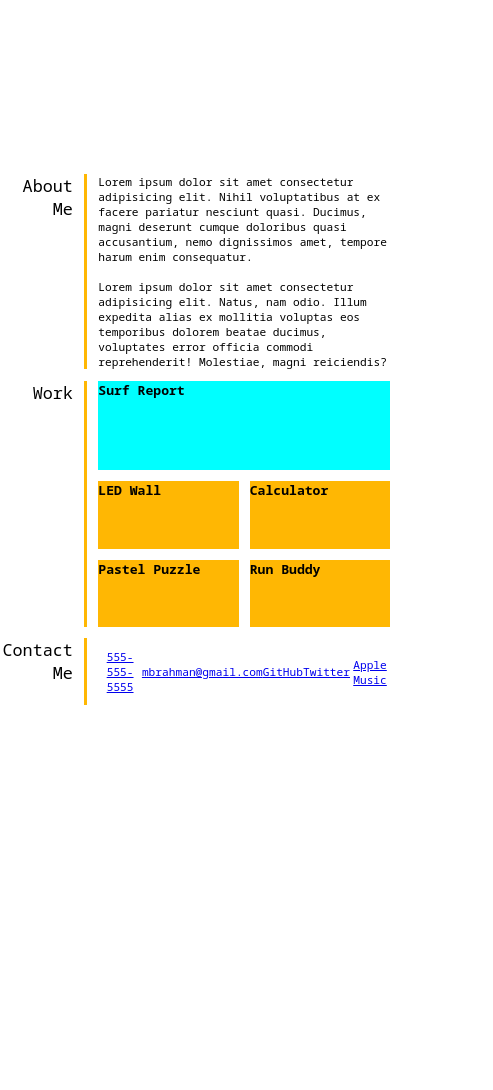
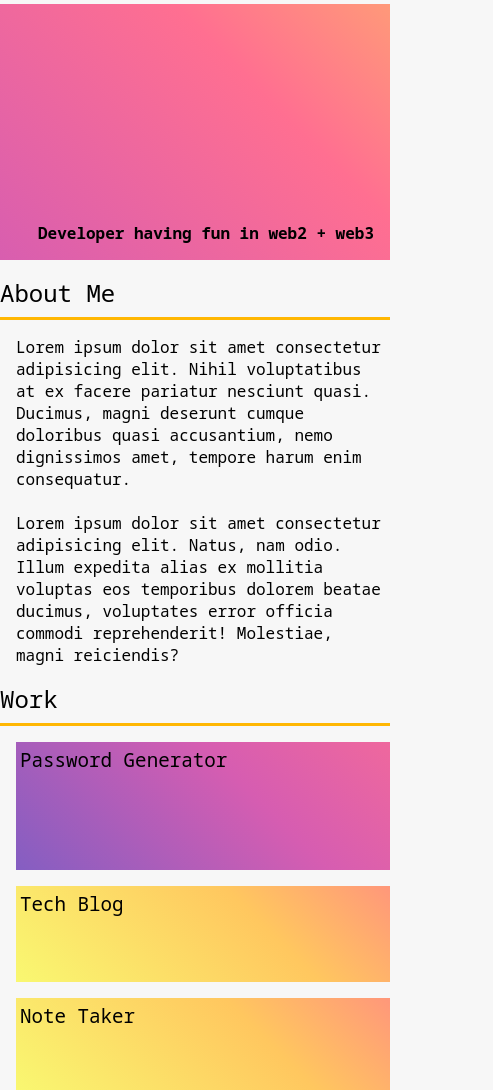
Before and after one commit to mrahma04/professional-portfolio-v2.0, a plain HTML site: page index.html in a window 390 px wide. Shown: the part 109-1199 px from the top of the page, 493 px wide, since content can reach past the window. Before the commit the page ends 844 px from the top, so only its background shows below. Drawn offline with Linux system fonts and the light colour scheme.

Commit message:
added mediaqueries

```diff
--- a/assets/css/stylesheet.css
+++ b/assets/css/stylesheet.css
@@ -1,4 +1,19 @@
-@import url('https://fonts.googleapis.com/css2?family=Noto+Sans+Mono:wght@500&display=swap');
+@import url('https://fonts.googleapis.com/css2?family=Noto+Sans+Mono:wght@400&display=swap');
+
+:root {
+    --gradient-1: linear-gradient(45deg,
+            #845ec2,
+            #d65db1,
+            #ff6f91,
+            #ffc75f,
+            #f9f871);
+    --gradient-2: linear-gradient(45deg,
+            #f9f871,
+            #ffc75f,
+            #ff6f91,
+            #d65db1,
+            #845ec2);
+}
 
 * {
     padding: 0;
@@ -10,18 +25,37 @@
 body {
     font-family: 'Noto Sans Mono', 'sans-serif';
     height: 100vh;
+    background-color: #F7F7F7;
+}
+
+a {
+    text-decoration: none;
+}
+
+button {
+    border: 0;
+    background: none;
+    margin: .25rem 0 0 .25rem;
+    padding: 0;
+    font-size: 1.2rem;
+    font-family: 'Noto Sans Mono';
 }
 
 header {
     display: flex;
     justify-content: space-between;
     align-items: center;
-    background-color: beige;
+    background-color: #F7F7F7;
     min-height: 6rem;
 }
 
 header h1 {
-    background-color: aquamarine;
+    /* background-color: aquamarine; */
+    font-size: 2rem;
+    background-image: var(--gradient-1);
+    background-size: 300%;
+    -webkit-background-clip: text;
+    -webkit-text-fill-color: transparent;
 }
 
 header nav ul {
@@ -44,9 +78,24 @@ header nav ul li a {
     min-height: 16rem;
     justify-content: flex-end;
     align-items: flex-end;
-    background-image: url('./assets/img/ing-pK-8itKo6L4-unsplash.jpeg');
-    background-position: center;
-    background-size: cover;
+    background-image: var(--gradient-1);
+    background-size: 400%;
+    /* alternate keyword will move forware with the colors and then move backward instead of starting over again */
+    animation: hero-animation 20s infinite alternate;
+}
+
+.hero>div {
+    margin: 1rem;
+}
+
+@keyframes hero-animation {
+    0% {
+        background-position: left
+    }
+
+    100% {
+        background-position: right
+    }
 }
 
 .hero-subtitle {
@@ -86,16 +135,36 @@ header nav ul li a {
     /* sets the initial width to 100% of parent container */
     flex-basis: 100%;
     min-height: 8rem;
-    background-color: aqua;
+    background-image: var(--gradient-1);
+    /* zooms in the image into the  */
+    background-size: 300%;
+    background-position: left;
+    transition: background-position 1s;
+    color: #303030;
+    /* button-specific settings */
 }
 
-.item-2 {
+.item-1:hover {
+    background-position: right;
+}
+
+.section-content .item-2 {
     /* flex-grow 1, flex-shrink 0 */
     /* fles-basis is 50% which means starting initial size is 50% of parent minus 1rem for margin */
     /* flex-grow will grow in the direction of the row, right to left */
     flex: 1 0 calc(50% - 1rem);
     min-height: 6rem;
-    background-color: #ffb703;
+    background-image: var(--gradient-2);
+    /* zooms in the image into the div and localizes to certain colors */
+    background-size: 300%;
+    background-position: left;
+    transition: background-position 1s;
+    color: #505050;
+}
+
+.item-2:hover,
+.item-2:focus {
+    background-position: right;
 }
 
 .footer-nav {
@@ -117,6 +186,47 @@ footer nav ul li {
     text-align: center;
 }
 
-@media screen and (max-width: 768px) {
-    html { font-size: 70%;}
+/* apply following settings BELOW 480 px width viewports */
+/* phones */
+@media all and (max-width: 576px) {}
+
+/* tablets */
+@media all and (max-width: 768px) {
+    * {
+        font-size: 100%;
+    }
+
+    h1 {
+        font-size: 1rem;
+    }
+
+    header {
+        flex-direction: column;
+    }
+
+    .section-parent {
+        flex-direction: column;
+        row-gap: 1rem;
+    }
+
+    .section-title {
+        border-bottom: .2rem solid #ffb703;
+        border-right: 0;
+        text-align: left;
+        padding-bottom: .5rem;
+    }
+
+    .section-content {
+        flex-direction: column;
+    }
+
+    .footer-nav ul {
+        display: block;
+    }
 }
+
+/* laptops */
+@media all and (max-width: 992px) {}
+
+/* monitors */
+@media all and (max-width: 1200px) {}
--- a/index.html
+++ b/index.html
@@ -31,37 +31,43 @@
             </nav>
         </header>
         <section class="hero">
+            <div>
+                <h2>Developer having fun in web2 + web3</h2>
+            </div>
         </section>
-        <section class="section-parent">
-            <div class="section-title" id="about-me">About Me</div>
+        <section id="main-section">
+            <section class="section-parent" id="about-me">
+                <div class="section-title">About Me</div>
                 <div class="section-content">
                     <p>
                         Lorem ipsum dolor sit amet consectetur adipisicing elit. Nihil voluptatibus at
-                    ex facere pariatur nesciunt quasi. Ducimus, magni deserunt cumque doloribus quasi accusantium, nemo
+                        ex facere pariatur nesciunt quasi. Ducimus, magni deserunt cumque doloribus quasi accusantium,
+                        nemo
                         dignissimos amet, tempore harum enim consequatur. <br><br>Lorem ipsum dolor sit amet consectetur
-                    adipisicing elit. Natus, nam odio. Illum expedita alias ex mollitia voluptas eos temporibus dolorem
+                        adipisicing elit. Natus, nam odio. Illum expedita alias ex mollitia voluptas eos temporibus
+                        dolorem
                         beatae ducimus, voluptates error officia commodi reprehenderit! Molestiae, magni reiciendis?
                     </p>
                 </div>
             </section>
-        <section class="section-parent">
-            <div class="section-title" id="work">Work</div>
+            <section class="section-parent" id="work">
+                <div class="section-title">Work</div>
                 <div class="section-content">
-                <div class="item-1">
-                    <h3>Surf Report</h3>
-                </div>
-                <div class="item-2">
-                    <h3>LED Wall</h3>
-                </div>
-                <div class="item-2">
-                    <h3>Calculator</h3>
-                </div>
-                <div class="item-2">
-                    <h3>Pastel Puzzle</h3>
-                </div>
-                <div class="item-2">
-                    <h3>Run Buddy</h3>
-                </div>
+                    <a href="https://github.com/mrahma04/password-generator-v2.0" class="item-1">
+                        <button>Password Generator</button>
+                    </a>
+                    <a href="https://github.com/mrahma04/tech-blog-v2.0" class="item-2">
+                        <button>Tech Blog</button>
+                    </a>
+                    <a href="https://github.com/mrahma04/note-taker-v4.0" class="item-2">
+                        <button>Note Taker</button>
+                    </a>
+                    <a href="" class="item-2">
+                        <button>Pastel Puzzle</button>
+                    </a>
+                    <a href="https://github.com/mrahma04/employee-tracker-v2.0" class="item-2">
+                        <button>Employee Tracker</button>
+                    </a>
                 </div>
             </section>
             <footer class="section-parent" id="contact-me">
@@ -89,6 +95,7 @@
                     </nav>
                 </div>
             </footer>
+        </section>
     </main>
 </body>
 
```
Lines whose indentation alone changed are shown as unchanged.
